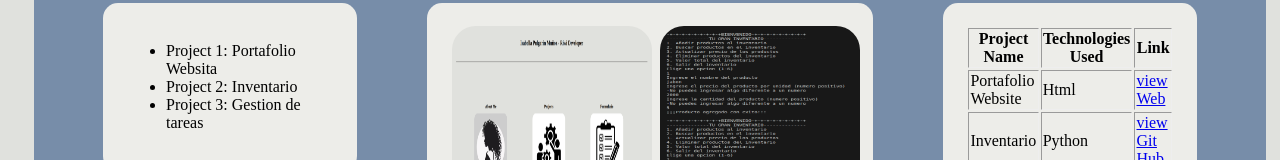
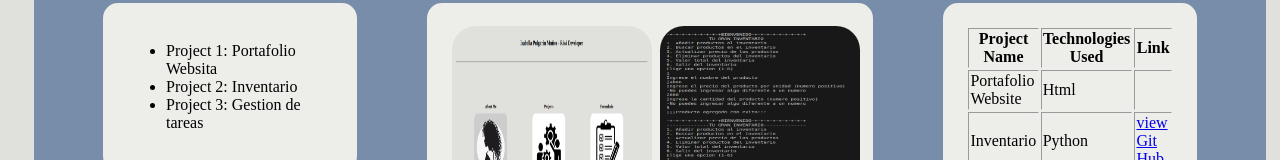
Before and after one commit to IsabellaPulgarin/portafolio-2, a plain HTML site: page index.html in a window 1280 px wide. Shown: the part 1401-1561 px from the top of the page. Drawn offline with Linux system fonts and the light colour scheme.

Commit message:
Update index.html

```diff
--- a/index.html
+++ b/index.html
@@ -99,7 +99,7 @@
                     <tr>
                         <td>Portafolio Website</td>
                         <td>Html</td>
-                        <td><a href="https://github.com/IsabellaPulgarin/Inventario/blob/main/Inventario%20(1).py" target="_blank">view Web</a></td>
+                        <td></td>
                     </tr>
                     <tr>
                         <td>Inventario</td>
```
